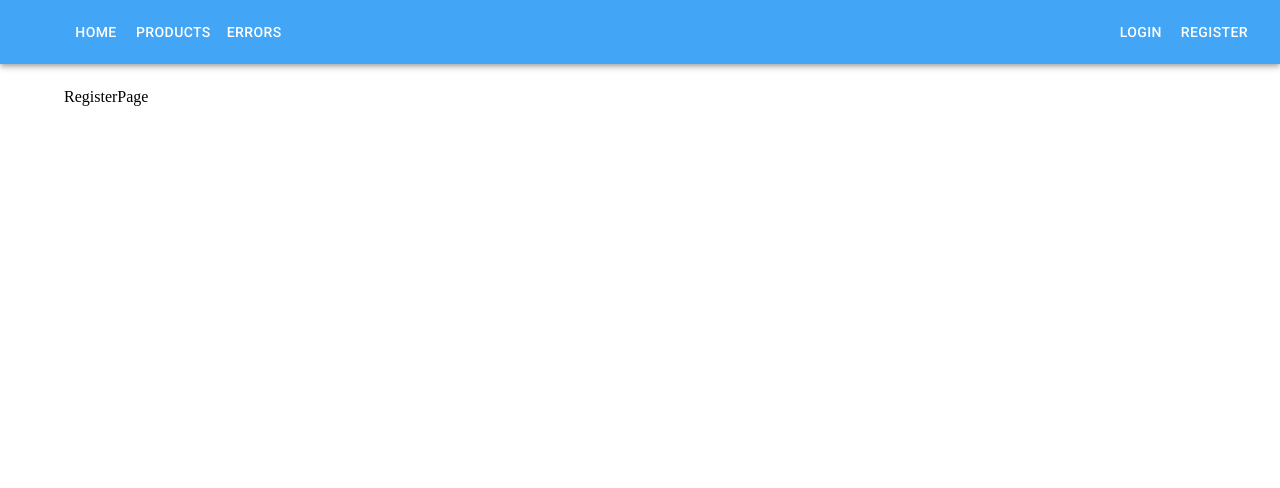
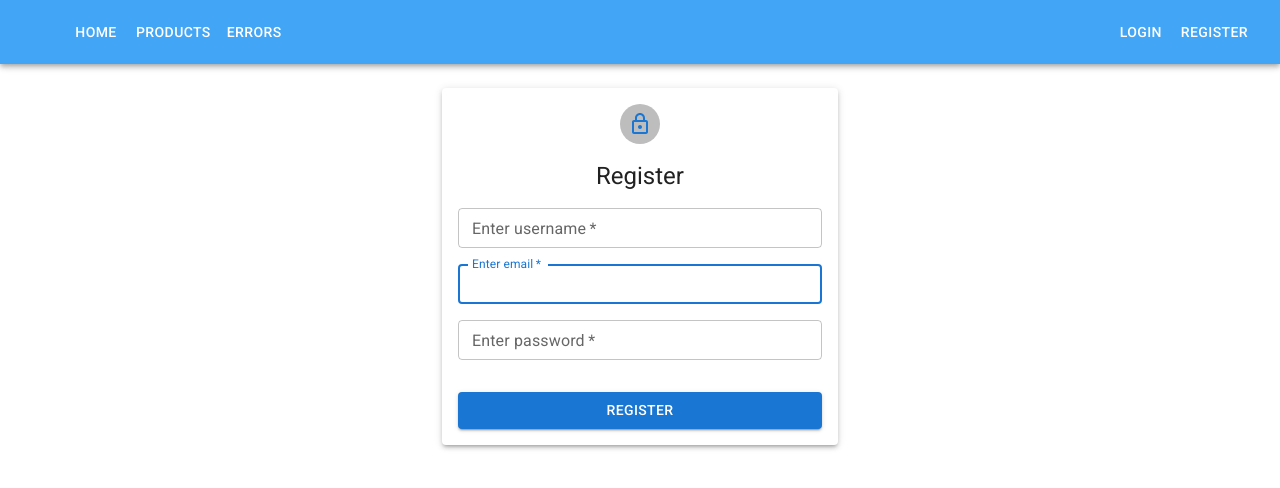
Before and after one commit to ayhan-karaman/react-store-app-btk, a React (Vite) app in the folder store-app/: page /register in a window 1280 px wide. Shown: the top 488 px of the page. Built offline with nearby package versions, Linux system fonts and the light colour scheme; no server answers; some icons are missing.

Commit message:
feat:login page and registration page designed

```diff
--- a/store-app/src/pages/Login.jsx
+++ b/store-app/src/pages/Login.jsx
@@ -1,8 +1,46 @@
-import React from 'react'
+import { Avatar, Box, Button, Container, Paper, TextField, Typography } from '@mui/material'
+import { LockOutlined } from '@mui/icons-material'
+
 
 const LoginPage = () => {
   return (
-    <div>LoginPage</div>
+    <Container maxWidth="xs" >
+      <Paper sx={{ padding: 2 }} elevation={3}>
+        <Avatar sx={{ mb: 2, mx: 'auto', color: 'primary.main' }}>
+          <LockOutlined />
+        </Avatar>
+        <Typography sx={{ textAlign: 'center', mb: 2 }} variant='h5' component={'h1'}>
+          Login
+        </Typography>
+        <Box component={'form'}>
+          <TextField
+          name='username'
+          size='small'
+          label="Enter username"
+          type='email'
+          fullWidth
+          required
+          autoFocus
+          sx={{ mb: 2 }}>
+
+          </TextField>
+          <TextField
+          name='password'
+          size='small'
+          label="Enter password"
+          type='password'
+          fullWidth
+          required
+          sx={{ mb: 2 }}>
+
+          </TextField>
+
+          <Button type='submit' variant='contained' fullWidth sx={{mt:2}} color='primary'>
+                Login
+          </Button>
+        </Box>
+      </Paper>
+    </Container>
   )
 }
 
--- a/store-app/src/pages/Register.jsx
+++ b/store-app/src/pages/Register.jsx
@@ -1,8 +1,55 @@
-import React from 'react'
+import { Avatar, Box, Button, Container, Paper, TextField, Typography } from '@mui/material'
+import { LockOutlined } from '@mui/icons-material'
 
 const RegisterPage = () => {
   return (
-    <div>RegisterPage</div>
+    <Container maxWidth="xs" >
+      <Paper sx={{ padding: 2 }} elevation={3}>
+        <Avatar sx={{ mb: 2, mx: 'auto', color: 'primary.main' }}>
+          <LockOutlined />
+        </Avatar>
+        <Typography sx={{ textAlign: 'center', mb: 2 }} variant='h5' component={'h1'}>
+          Register
+        </Typography>
+        <Box component={'form'}>
+          <TextField
+            name='username'
+            size='small'
+            label="Enter username"
+            type='email'
+            fullWidth
+            required
+            autoFocus
+            sx={{ mb: 2 }}>
+
+          </TextField>
+          <TextField
+            name='email'
+            size='small'
+            label="Enter email"
+            fullWidth
+            required
+            autoFocus
+            sx={{ mb: 2 }}>
+
+          </TextField>
+          <TextField
+            name='password'
+            size='small'
+            label="Enter password"
+            type='password'
+            fullWidth
+            required
+            sx={{ mb: 2 }}>
+
+          </TextField>
+
+          <Button type='submit' variant='contained' fullWidth sx={{ mt: 2 }} color='primary'>
+            Register
+          </Button>
+        </Box>
+      </Paper>
+    </Container>
   )
 }
 
```
